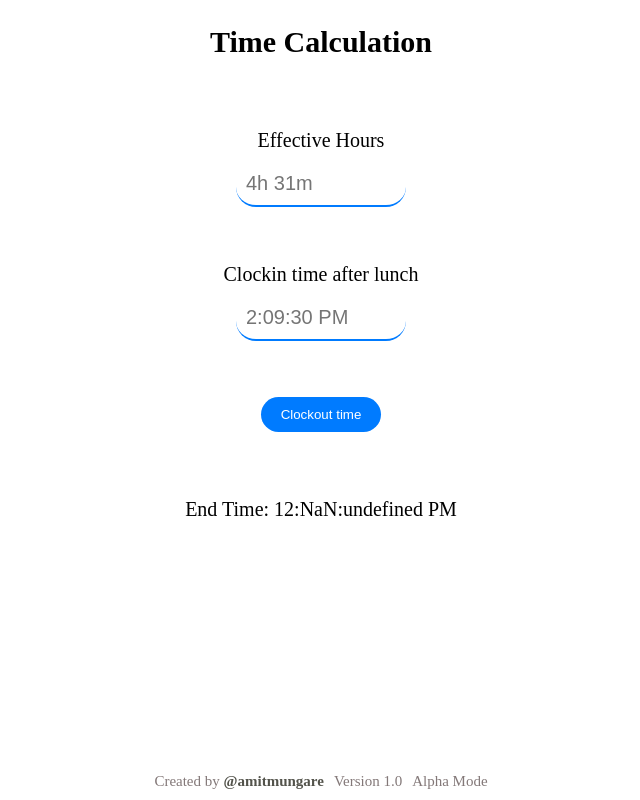
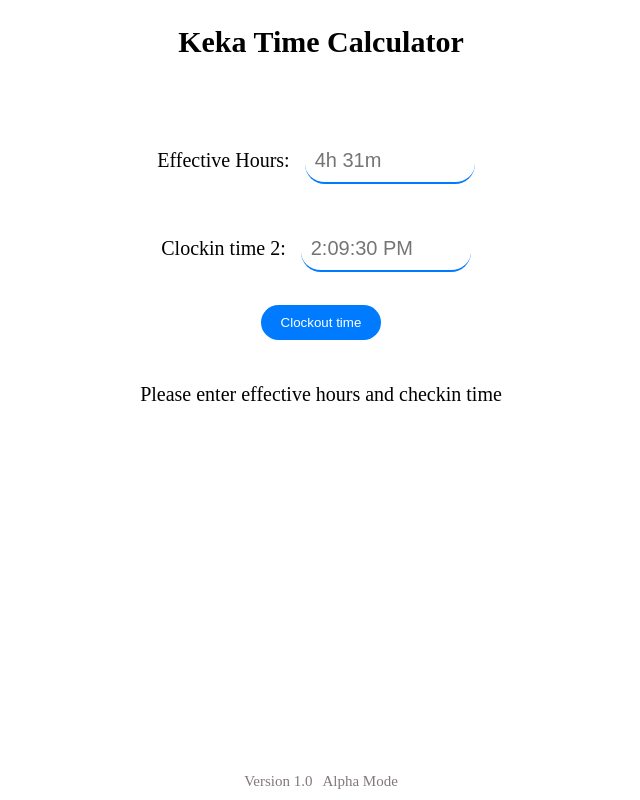
Before and after one commit to amitmungare27/time-calculator, a plain HTML site: page index.html in a window 1280 px wide. Both pictures are taken after a click on the button "Clockout time". Shown: the whole page, without its empty margins (319-959 px from the left). Drawn offline with Linux system fonts and the light colour scheme.

Commit message:
Update index.html

```diff
--- a/index.html
+++ b/index.html
@@ -1,15 +1,15 @@
 <!DOCTYPE html>
 <html lang="en">
   <head>
-<meta charset="UTF-8">
-<meta name="viewport" content="width=device-width, initial-scale=1.0">
+    <meta charset="UTF-8" />
+    <meta name="viewport" content="width=device-width, initial-scale=1.0" />
     <title>Time Calculation</title>
-<link rel="stylesheet" href="styles.css">
+    <link rel="stylesheet" href="styles.css" />
     <script>
       function calculateEndTime() {
         // Function to parse time string and convert it to minutes
         function parseTimeToMinutes(timeString) {
-        const [hours, minutes] = timeString.split(' ');
+          const [hours, minutes] = timeString.split(" ");
           const hoursInMinutes = parseInt(hours) * 60;
           const totalMinutes = hoursInMinutes + parseInt(minutes);
           return totalMinutes;
@@ -19,60 +19,68 @@ function calculateEndTime() {
         function formatMinutesToTime(minutes) {
           const hours = Math.floor(minutes / 60);
           const remainingMinutes = minutes % 60;
-        const formattedHours = hours < 10 ? '0' + hours : hours;
-        const formattedMinutes = remainingMinutes < 10 ? '0' + remainingMinutes : remainingMinutes;
+          const formattedHours = hours < 10 ? "0" + hours : hours;
+          const formattedMinutes =
+            remainingMinutes < 10 ? "0" + remainingMinutes : remainingMinutes;
           return `${formattedHours}:${formattedMinutes}`;
         }
 
         // Given data
-    const hours1 = document.getElementById('hours1').value;
-    const startTime = document.getElementById('startTime').value;
+        const hours1 = document.getElementById("hours1").value;
+        const startTime = document.getElementById("startTime").value;
         const moreHours = "8h 30m";
 
+        if (hours1 && startTime) {
           // Parse hours and minutes
           const hours1Minutes = parseTimeToMinutes(hours1);
           const moreHoursMinutes = parseTimeToMinutes(moreHours);
 
           // Convert startTime to minutes
-    const [time, ampm] = startTime.split(' ');
-    const [hours, minutes, seconds] = time.split(':').map(Number);
+          const [time, ampm] = startTime.split(" ");
+          const [hours, minutes, seconds] = time.split(":").map(Number);
           let startTimeMinutes = hours * 60 + minutes;
           if (ampm === "PM") {
             startTimeMinutes += 12 * 60;
           }
 
           // Calculate end time in minutes
-    const endTimeMinutes = startTimeMinutes + moreHoursMinutes - hours1Minutes;
+          const endTimeMinutes =
+            startTimeMinutes + moreHoursMinutes - hours1Minutes;
 
           // Format end time
           const endHours = Math.floor(endTimeMinutes / 60) % 12 || 12;
           const endMinutes = endTimeMinutes % 60;
-    const endAMPM = endTimeMinutes < (12 * 60) ? "AM" : "PM";
-    const endTime = `${endHours}:${endMinutes < 10 ? '0' + endMinutes : endMinutes}:${seconds < 10 ? '0' + seconds : seconds} ${endAMPM}`;
+          const endAMPM = endTimeMinutes < 12 * 60 ? "AM" : "PM";
+          const endTime = `${endHours}:${
+            endMinutes < 10 ? "0" + endMinutes : endMinutes
+          }:${seconds < 10 ? "0" + seconds : seconds} ${endAMPM}`;
 
-    document.getElementById('endTime').textContent = "End Time: " + endTime;
+          document.getElementById("endTime").textContent =
+            "Clockout time: " + endTime;
+        } else {
+          document.getElementById("endTime").textContent =
+            "Please enter effective hours and checkin time";
+        }
       }
     </script>
   </head>
   <body>
-<h2>Time Calculation</h2>
-<label for="hours1">Effective Hours</label>
-<input type="text" id="hours1" placeholder="4h 31m"><br><br>
+      <h2>Keka Time Calculator</h2>
 
-<label for="startTime">Clockin time after lunch</label>
-<input type="text" id="startTime" placeholder="2:09:30 PM"><br><br>
+    <div class="container">
+      <label for="hours1">Effective Hours:</label>
+      <input type="text" id="hours1" placeholder="4h 31m" /><br /><br />
 
-<!-- <label for="moreHours">More Hours:</label>
-<input type="text" id="moreHours" value="8h 30m"><br><br> -->
+      <label for="startTime">Clockin time 2:</label>
+      <input type="text" id="startTime" placeholder="2:09:30 PM" /><br /><br />
 
-<button onclick="calculateEndTime()">Clockout time</button><br><br>
+      <button onclick="calculateEndTime()">Clockout time</button><br /><br />
 
       <p id="endTime"></p>
-
+    </div>
 
     <footer class="footer">
       <div class="footer-content">
-        <span class="footer-author">Created by <strong>@amitmungare</strong></span>
         <span class="footer-version">Version 1.0</span>
         <span class="footer-mode">Alpha Mode</span>
       </div>
```
Lines whose indentation alone changed are shown as unchanged.
